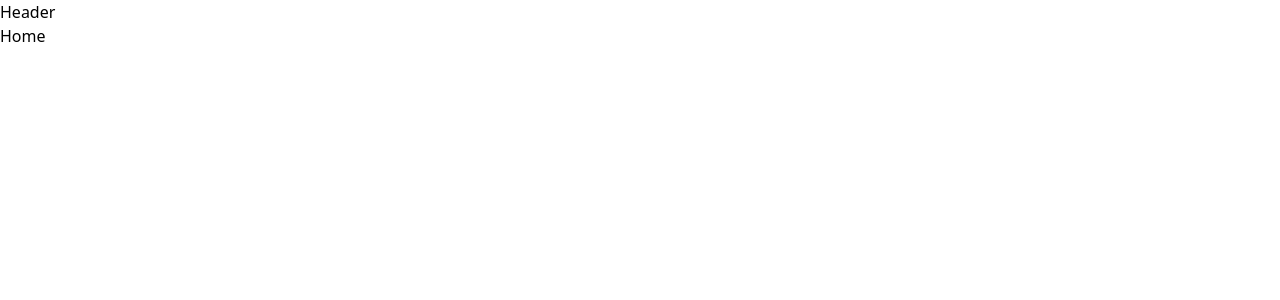
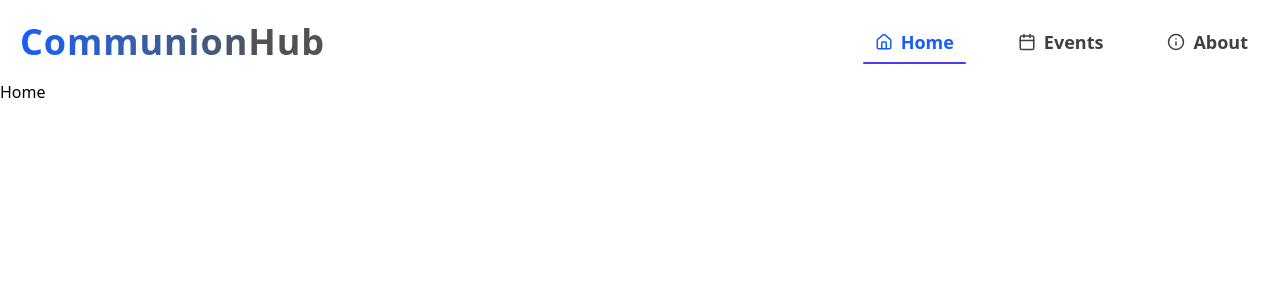
Before and after one commit to aadarshraj02/communion-assignment, a React (Vite) app: page / in a window 1280 px wide. Shown: the top 300 px of the page. Built offline with nearby package versions, Linux system fonts and the light colour scheme.

Commit message:
added responsive header

```diff
--- a/src/App.jsx
+++ b/src/App.jsx
@@ -7,10 +7,12 @@ const App = () => {
   return (
     <Router>
       <Header />
-      <Routes>
-        <Route path="/" element={<Home />} />
-        <Route path="/events" element={<Events />} />
-      </Routes>
+      <main className="pt-20">
+        <Routes>
+          <Route path="/" element={<Home />} />
+          <Route path="/events" element={<Events />} />
+        </Routes>
+      </main>
     </Router>
   );
 };
--- a/src/components/Header.jsx
+++ b/src/components/Header.jsx
@@ -1,4 +1,182 @@
-const Header = () => {
-  return <div>Header</div>;
-};
-export default Header;
+import { useState, useEffect } from "react";
+import { motion, AnimatePresence } from "framer-motion";
+import { Menu, X, Home, Calendar, Info, ChevronRight } from "lucide-react";
+import { Link, useLocation } from "react-router-dom";
+
+export default function Header() {
+  const [isOpen, setIsOpen] = useState(false);
+  const location = useLocation();
+  const [scrolled, setScrolled] = useState(false);
+
+  useEffect(() => {
+    const handleScroll = () => {
+      setScrolled(window.scrollY > 20);
+    };
+    window.addEventListener("scroll", handleScroll);
+    return () => window.removeEventListener("scroll", handleScroll);
+  }, []);
+
+  const menuItems = [
+    { name: "Home", path: "/", icon: <Home size={18} /> },
+    { name: "Events", path: "/events", icon: <Calendar size={18} /> },
+    { name: "About", path: "/about", icon: <Info size={18} /> },
+  ];
+
+  return (
+    <header
+      className={`p-5 fixed w-full top-0 left-0 z-50 transition-all duration-300 ${
+        scrolled ? "bg-white/90 backdrop-blur-md shadow-md" : "bg-transparent"
+      }`}
+    >
+      <div className="max-w-7xl mx-auto flex justify-between items-center">
+        <motion.div
+          initial={{ opacity: 0, scale: 0.8 }}
+          animate={{ opacity: 1, scale: 1 }}
+          transition={{ duration: 0.6, type: "spring", stiffness: 100 }}
+          className="text-3xl sm:text-4xl font-extrabold tracking-wide cursor-pointer select-none"
+        >
+          <Link
+            to="/"
+            className="text-zinc-800/80 hover:text-zinc-800 transition-colors duration-300"
+          >
+            <motion.span
+              initial={{ y: -20, opacity: 0 }}
+              animate={{ y: 0, opacity: 1 }}
+              transition={{ delay: 0.2, duration: 0.5 }}
+              className="bg-clip-text text-transparent bg-gradient-to-r from-blue-600 to-gray-600"
+            >
+              Communion
+            </motion.span>
+            <motion.span
+              initial={{ y: 20, opacity: 0 }}
+              animate={{ y: 0, opacity: 1 }}
+              transition={{ delay: 0.4, duration: 0.5 }}
+            >
+              Hub
+            </motion.span>
+          </Link>
+        </motion.div>
+
+        <nav className="hidden md:flex space-x-10 text-lg font-semibold">
+          {menuItems.map((item, index) => {
+            const isActive = location.pathname === item.path;
+
+            return (
+              <motion.div
+                key={item.name}
+                className="relative group"
+                initial={{ opacity: 0, y: -20 }}
+                animate={{ opacity: 1, y: 0 }}
+                transition={{ delay: index * 0.15, duration: 0.5 }}
+              >
+                <Link
+                  to={item.path}
+                  className={`flex items-center gap-2 px-3 py-2 rounded-lg transition-all duration-300 ${
+                    isActive
+                      ? "text-blue-600 font-bold"
+                      : "text-zinc-700 hover:text-blue-500"
+                  }`}
+                >
+                  <motion.div
+                    initial={{ scale: 0 }}
+                    animate={{ scale: 1 }}
+                    transition={{
+                      delay: index * 0.2 + 0.3,
+                      duration: 0.5,
+                      type: "spring",
+                    }}
+                  >
+                    {item.icon}
+                  </motion.div>
+                  {item.name}
+                </Link>
+
+                <motion.div
+                  className={`absolute bottom-0 left-0 h-0.5 bg-indigo-600 rounded-full ${
+                    isActive ? "w-full" : "w-0 group-hover:w-full"
+                  }`}
+                  initial={isActive ? { width: "100%" } : { width: "0%" }}
+                  animate={isActive ? { width: "100%" } : { width: "0%" }}
+                  whileHover={{ width: "100%" }}
+                  transition={{ duration: 0.3 }}
+                />
+              </motion.div>
+            );
+          })}
+        </nav>
+
+        <motion.button
+          className="md:hidden focus:outline-none bg-blue-100 hover:bg-blue-200 p-2 rounded-full transition-colors duration-300"
+          onClick={() => setIsOpen(!isOpen)}
+          whileTap={{ scale: 0.8 }}
+          whileHover={{ rotate: 10 }}
+        >
+          <motion.div
+            animate={{ rotate: isOpen ? 180 : 0 }}
+            transition={{ duration: 0.4 }}
+          >
+            {isOpen ? <X size={24} /> : <Menu size={24} />}
+          </motion.div>
+        </motion.button>
+      </div>
+
+      <AnimatePresence>
+        {isOpen && (
+          <motion.div
+            initial={{ opacity: 0, height: 0 }}
+            animate={{ opacity: 1, height: "auto" }}
+            exit={{ opacity: 0, height: 0 }}
+            transition={{ duration: 0.5, ease: "easeInOut" }}
+            className="md:hidden absolute top-16 left-0 w-full p-6 bg-white/95 backdrop-blur-lg rounded-b-2xl"
+          >
+            <nav className="flex flex-col items-center space-y-4 text-xl font-semibold h-screen">
+              {menuItems.map((item, index) => {
+                const isActive = location.pathname === item.path;
+
+                return (
+                  <motion.div
+                    key={item.name}
+                    className="w-full"
+                    onClick={() => setIsOpen(false)}
+                    initial={{ opacity: 0, x: -50 }}
+                    animate={{ opacity: 1, x: 0 }}
+                    transition={{ delay: index * 0.1, duration: 0.3 }}
+                  >
+                    <Link
+                      to={item.path}
+                      className={`flex items-center justify-between w-full  p-3 rounded-lg ${
+                        isActive
+                          ? "bg-blue-100 text-blue-700"
+                          : "hover:bg-gray-100"
+                      } transition-all duration-300`}
+                    >
+                      <div className="flex items-center gap-3">
+                        <motion.div
+                          whileHover={{ scale: 1.2, rotate: 5 }}
+                          transition={{ type: "spring", stiffness: 400 }}
+                        >
+                          {item.icon}
+                        </motion.div>
+                        {item.name}
+                      </div>
+
+                      {isActive && (
+                        <motion.div
+                          initial={{ scale: 0, rotate: -90 }}
+                          animate={{ scale: 1, rotate: 0 }}
+                          transition={{ duration: 0.3 }}
+                        >
+                          <ChevronRight size={16} className="text-indigo-500" />
+                        </motion.div>
+                      )}
+                    </Link>
+                  </motion.div>
+                );
+              })}
+            </nav>
+          </motion.div>
+        )}
+      </AnimatePresence>
+    </header>
+  );
+}
```
